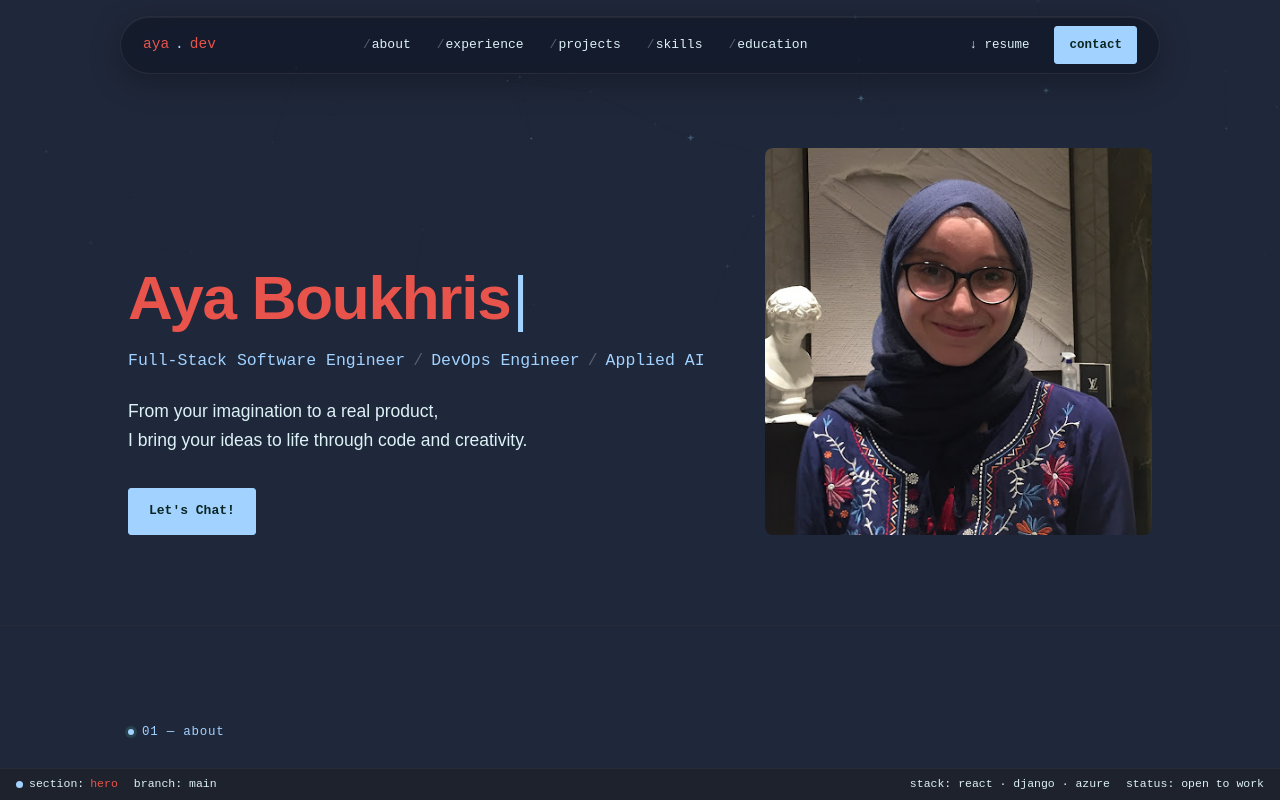
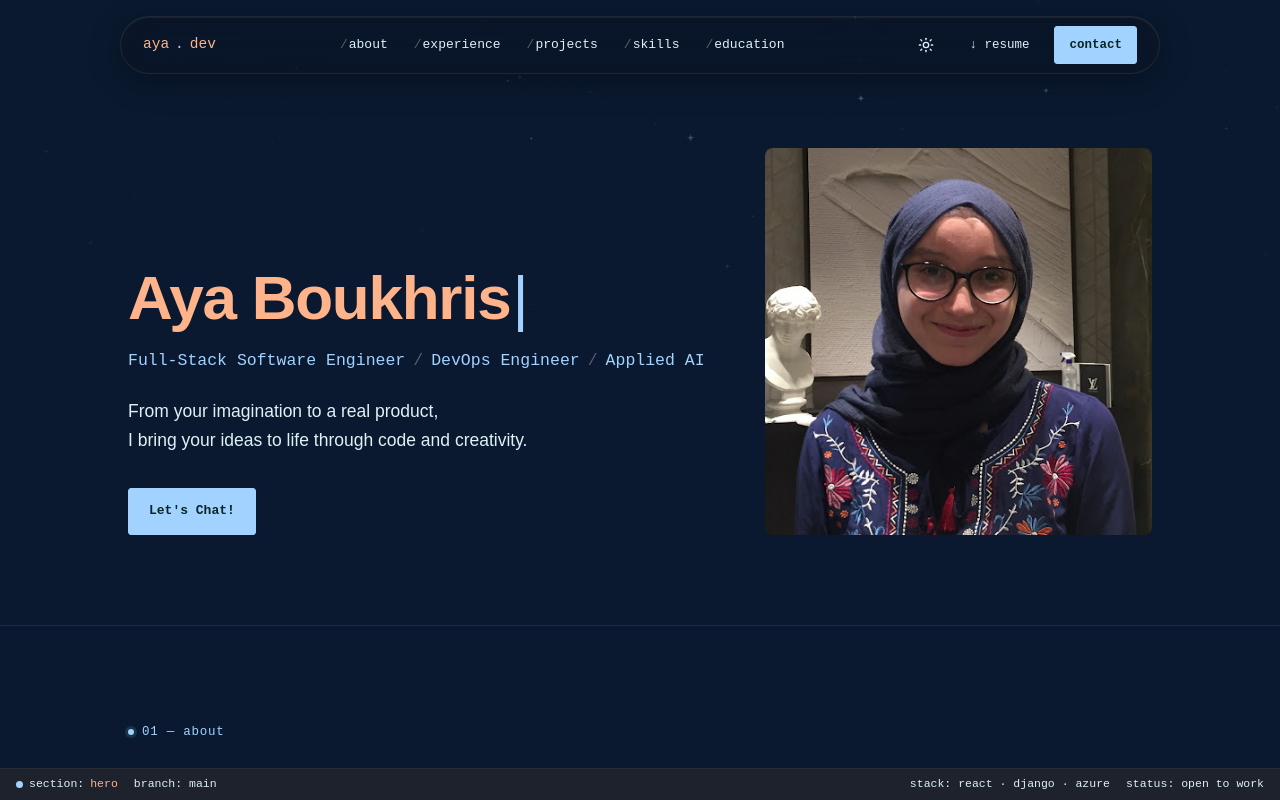
Before and after one commit to Aya-Bs/Portfolio, a React (Vite) app: page / in a window 1280 px wide. Shown: the top 800 px of the page. Built offline with nearby package versions, Linux system fonts and the light colour scheme.

Commit message:
fixed media issue

```diff
--- a/src/components/Navbar.jsx
+++ b/src/components/Navbar.jsx
@@ -38,7 +38,7 @@ export default function Navbar() {
         </nav>
 
         <div className="nav-actions">
-          {/* <button
+           <button
             type="button"
             className="theme-toggle"
             onClick={toggleTheme}
@@ -62,7 +62,7 @@ export default function Navbar() {
                 <path d="M21 12.79A9 9 0 1 1 11.21 3 7 7 0 0 0 21 12.79z" />
               </svg>
             )}
-          </button> */}
+          </button>
           <a href="/resume.pdf" className="btn" download>
             ↓ resume
           </a>
--- a/src/index.css
+++ b/src/index.css
@@ -1,8 +1,8 @@
 :root{
-  --bg: #1f273a;
+  --bg: #0a192f;
   --bg-raised: #262f42;
   --bg-raised-2: #1D222D;
-  --text: #E8544C;
+  --text: #FFB38A;
   --text-dim: #ddf2f6;
   --text-faint: #565D70;
   --accent: #A2D2FF;
@@ -18,7 +18,7 @@
   --maxw: 1080px;
 }
 
-/* [data-theme="light"] {
+ [data-theme="light"] {
   --bg: #EAF2FA;
   --bg-raised: #D9E8F5;
   --bg-raised-2: #CBDFF0;
@@ -34,7 +34,7 @@
   --line: rgba(193, 18, 31, 0.16);
   --line-soft: rgba(193, 18, 31, 0.08);
   --nav-bg: rgba(234, 242, 250, 0.55);
-} */
+}
 
 *{ box-sizing: border-box; margin:0; padding:0; }
 html{ scroll-behavior:smooth; scroll-padding-top: 80px; max-width: 100%; overflow-x: hidden; }
```
